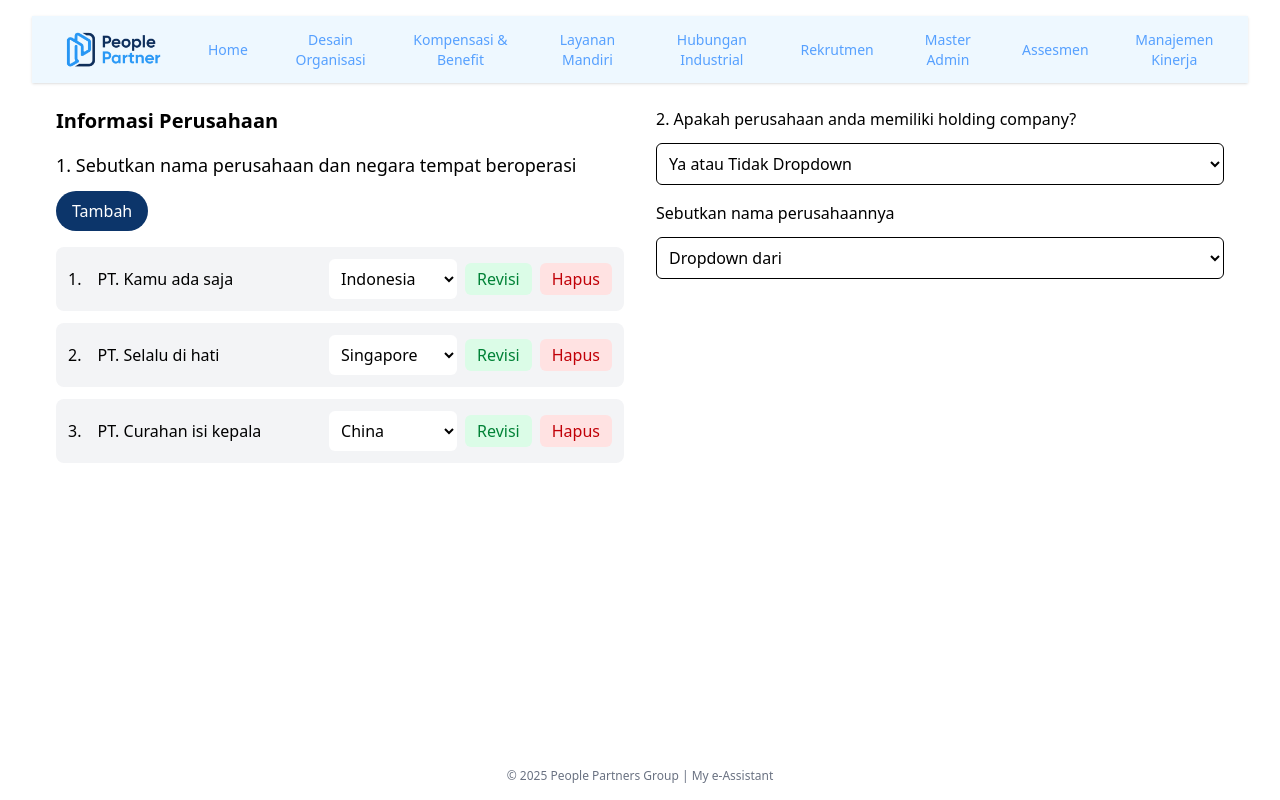
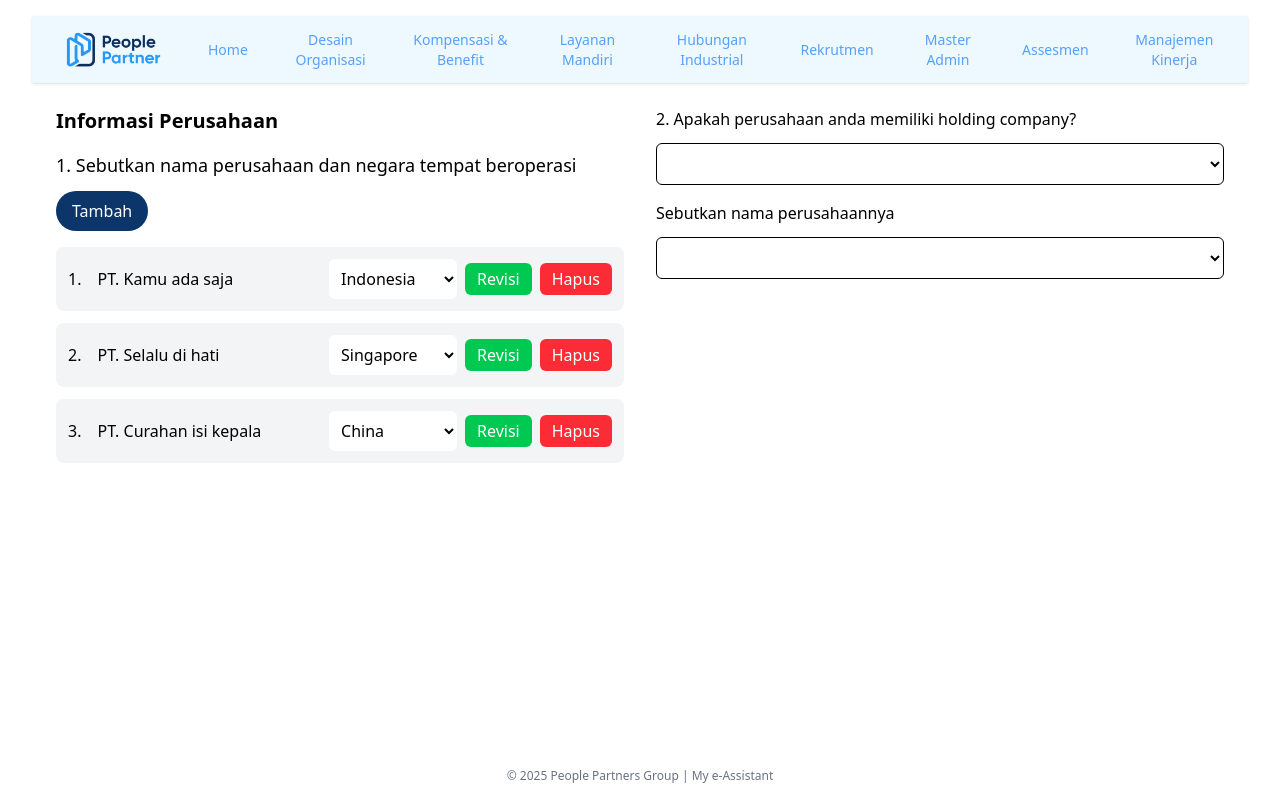
Before and after one commit to logikasistembisnis/fe-hrms, a Next.js app: page /master-admin/desain-perusahaan in a window 1280 px wide. Built offline with nearby package versions, Linux system fonts and the light colour scheme.

Commit message:
desain perusahaan - form informasi perusahaan

```diff
--- a/src/components/desainperusahaan/Form1.tsx
+++ b/src/components/desainperusahaan/Form1.tsx
@@ -81,13 +81,13 @@ export default function Form1() {
                 ))}
               </select>
 
-              <button className="bg-green-100 text-green-700 px-3 py-1 rounded-md hover:bg-green-200">
+              <button className="bg-green-500 text-white px-3 py-1 rounded-md hover:bg-green-800">
                 Revisi
               </button>
 
               <button
                 onClick={() => deleteCompany(company.id)}
-                className="bg-red-100 text-red-700 px-3 py-1 rounded-md hover:bg-red-200"
+                className="bg-red-500 text-white px-3 py-1 rounded-md hover:bg-red-800"
               >
                 Hapus
               </button>
@@ -103,14 +103,14 @@ export default function Form1() {
         </p>
 
         <select className="border p-2 rounded-md w-full mb-4">
-          <option>Ya atau Tidak Dropdown</option>
+          <option></option>
           <option>Ya</option>
           <option>Tidak</option>
         </select>
 
         <p className="font-medium mb-3">Sebutkan nama perusahaannya</p>
         <select className="border p-2 rounded-md w-full">
-          <option>Dropdown dari</option>
+          <option></option>
           <option>PT. Holding Satu</option>
           <option>PT. Holding Dua</option>
         </select>
```
